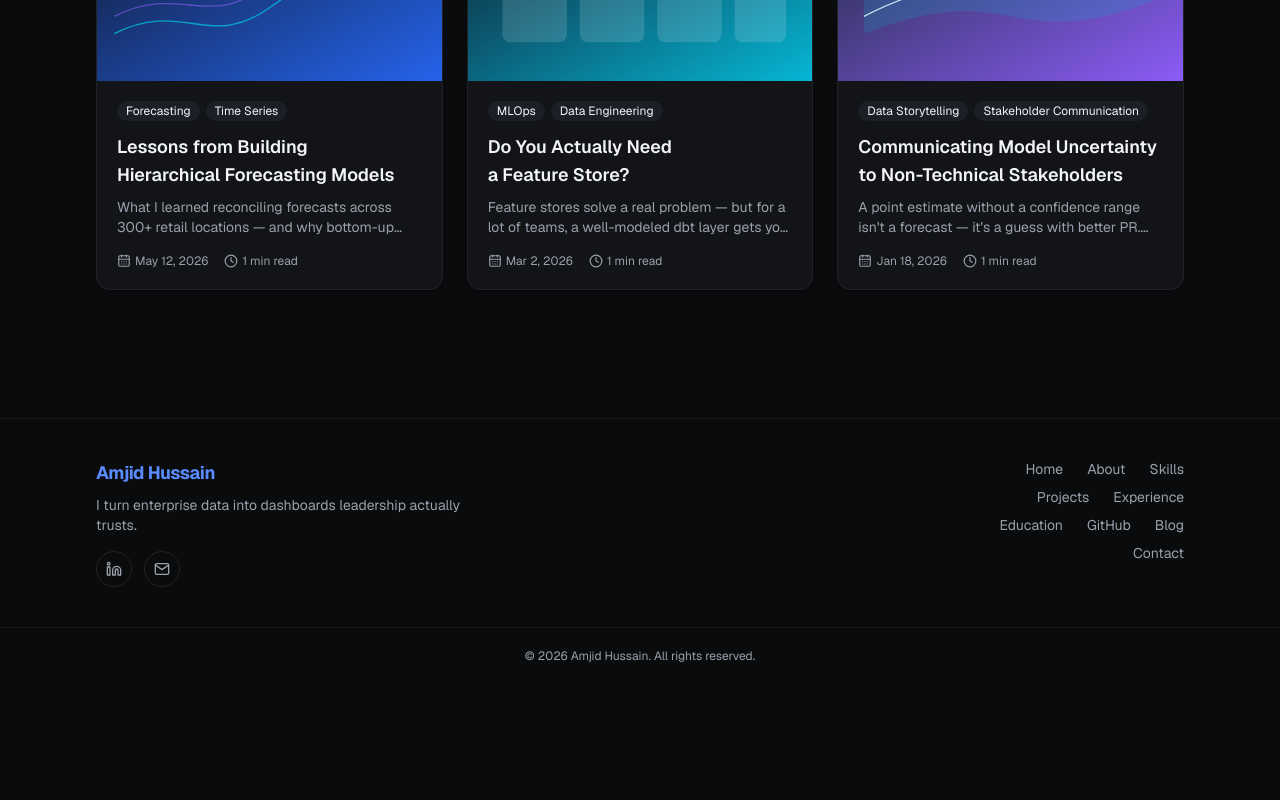
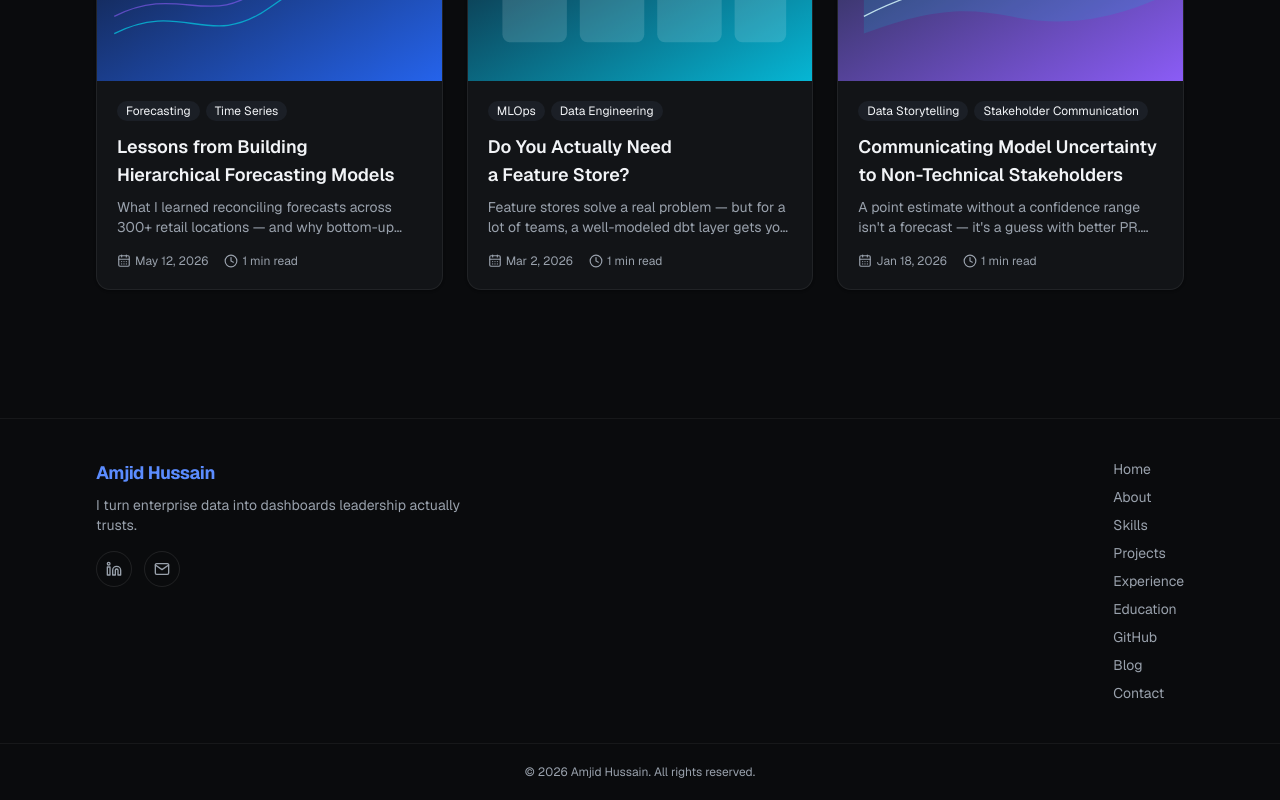
Before and after one commit to engramjid/portfolio-website, a Next.js app: page /blog in a window 1280 px wide. Shown: the part 408-1208 px from the top of the page. Before the commit the page ends 1092 px from the top, so only its background shows below. Built offline with nearby package versions, Linux system fonts and the light colour scheme; no server answers.

Commit message:
Revert "Fix footer nav stacking into one tall vertical column"
This reverts commit 6d738fd7b4ab3814e31457ab2a62fab086032947.

```diff
--- a/src/components/layout/footer.tsx
+++ b/src/components/layout/footer.tsx
@@ -33,7 +33,7 @@ export function Footer() {
 
         <nav
           aria-label="Footer"
-          className="flex flex-wrap gap-x-6 gap-y-2 sm:max-w-[220px] sm:justify-end"
+          className="grid grid-cols-2 gap-x-10 gap-y-2 sm:grid-cols-1"
         >
           {navLinks.map((link) => (
             <Link
```
